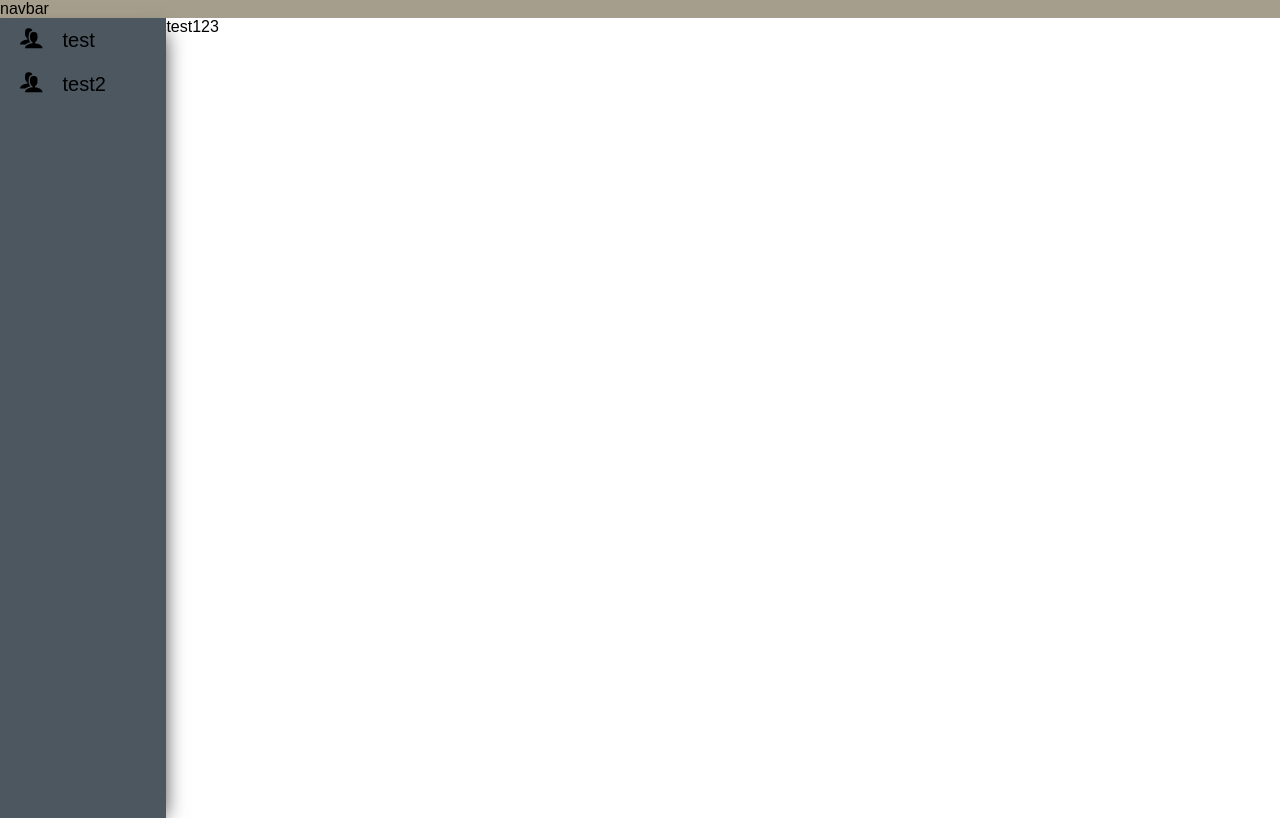
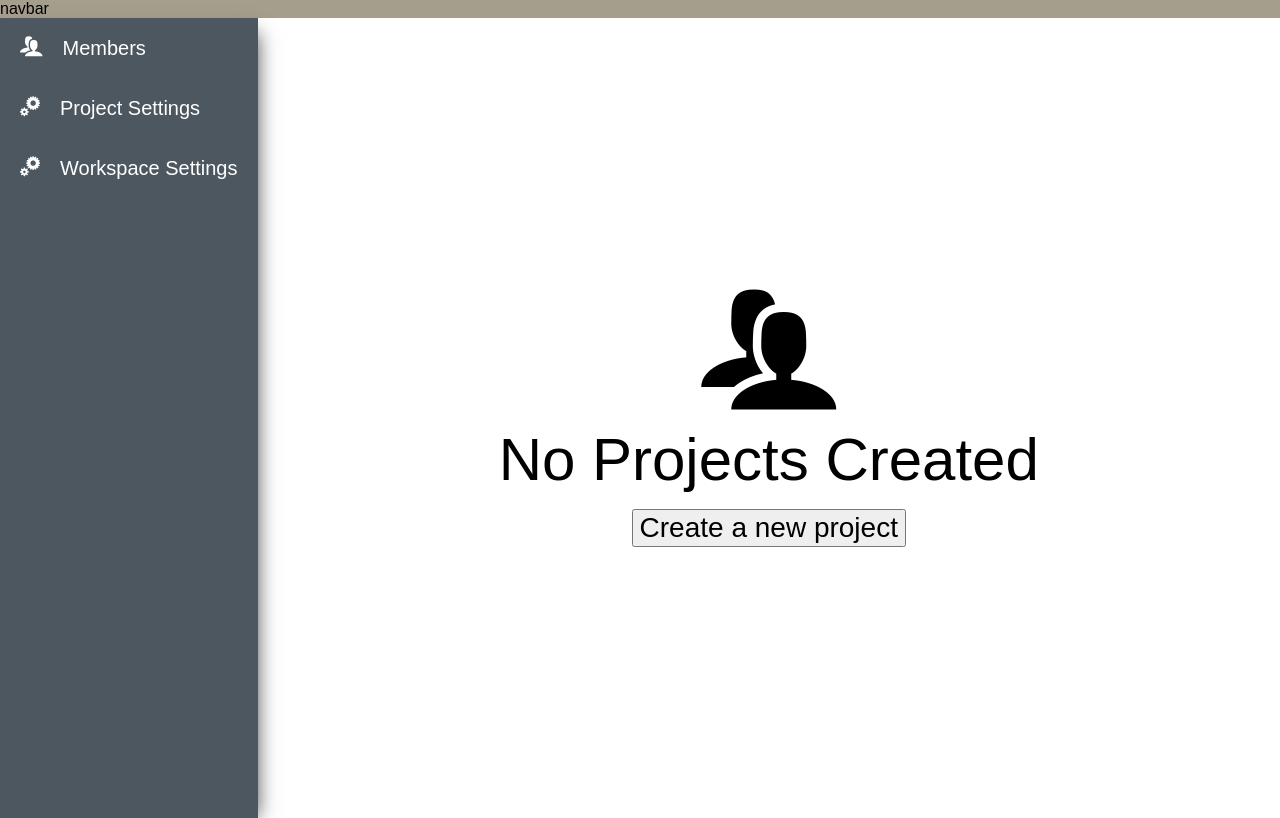
Before and after one commit to Lendruk/AppUntitledApiLibrary, a React (Create React App) app in the folder frontend/: page / in a window 1280 px wide. Built offline with nearby package versions, Linux system fonts and the light colour scheme; a web font is replaced by a local one.

Commit message:
no projects

```diff
--- a/frontend/src/components/Sidebar/index.js
+++ b/frontend/src/components/Sidebar/index.js
@@ -9,11 +9,15 @@ export class Sidebar extends React.Component {
             options: [
                 {
                     icon: "moon-users",
-                    title: "test",
+                    title: "Members",
                 },
                 {
-                    icon: "moon-users",
-                    title: "test2",
+                    icon: "moon-cogs",
+                    title: "Project Settings",
+                },
+                {
+                    icon: "moon-cogs",
+                    title: "Workspace Settings",
                 },
             ]
         }
--- a/frontend/src/components/Sidebar/styles.js
+++ b/frontend/src/components/Sidebar/styles.js
@@ -18,6 +18,9 @@ export const SidebarOption = styled.div`
     align-items: center;
     width: 100%;
     user-select: none;
+    cursor: pointer;
+    color: white;
+    height: 40px;
 
     div {
         padding: 0px 20px;
@@ -29,5 +32,6 @@ export const SidebarOption = styled.div`
 
     &:hover {
         background: #D7CEB2;
+        color: #4C5760;
     }
 `;
--- a/frontend/src/containers/Board/index.js
+++ b/frontend/src/containers/Board/index.js
@@ -2,9 +2,34 @@ import React from 'react';
 import * as Styles from './styles';
 export class Board extends React.Component {
 
+    constructor(props) {
+        super(props);
+
+        this.state = {
+            currentProject: {},
+            projects: [],
+        }
+    }
+
+
     render() {
+        const { projects } = this.state;
+        return projects.length > 0 ? this.renderBoard() : this.renderEmpty();
+    }
+
+    renderBoard() {
         return (
             <div>test123</div>
         )
     }
+
+    renderEmpty() {
+        return (
+            <Styles.EmptyContainer>
+                <span className="moon-users" />
+                <span className="title">No Projects Created</span>
+                <button>Create a new project</button>
+            </Styles.EmptyContainer>
+        )
+    }
 }
--- a/frontend/src/containers/Board/styles.js
+++ b/frontend/src/containers/Board/styles.js
@@ -0,0 +1,24 @@
+import styled from 'styled-components';
+
+export const EmptyContainer = styled.div`
+    display: flex;
+    flex-direction: column;
+    align-items: center;
+    justify-content: center;
+    width: 100%;
+    height: 100%;
+
+    font-size: 60px;
+
+    .moon-users {
+        font-size: 120px;
+    }
+
+    .title {
+        margin: 15px 0px;
+    }
+
+    button {
+        font-size: 28px;
+    }
+`;
--- a/frontend/src/containers/ContentContainer/index.js
+++ b/frontend/src/containers/ContentContainer/index.js
@@ -15,9 +15,9 @@ export class ContentContainer extends React.Component {
                     <Sidebar>
 
                     </Sidebar>
-                <div>
+                <div style={{ flex: 1}}>
                 {this.props.children}
-                    </div>
+                </div>
                 </Styles.Container>
             </>
         )
```
